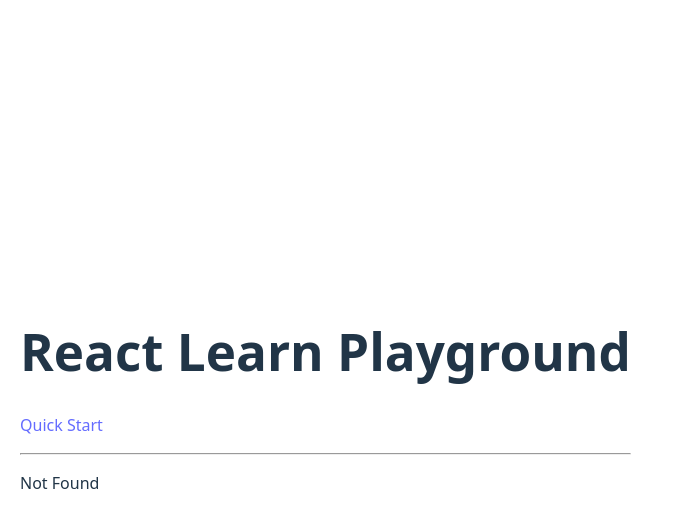
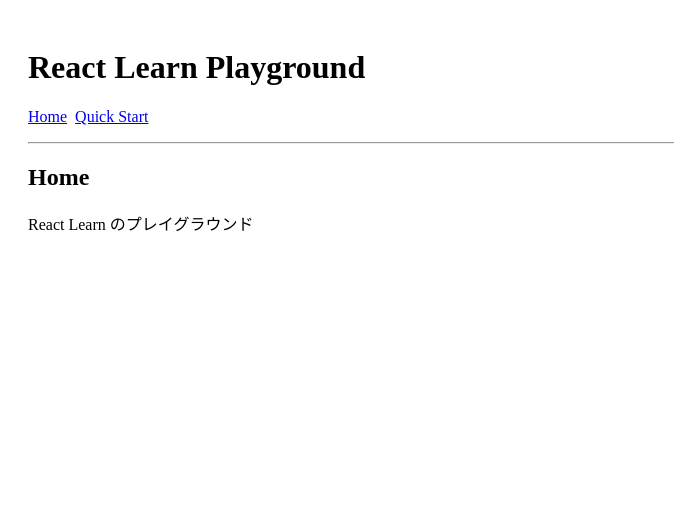
Before and after one commit to mami-tus/react-training, a React (Vite) app: page / in a window 1280 px wide. Before the commit this address had no page. Shown: the top 528 px of the page, without its empty margins (0-674 px from the left). Built offline with nearby package versions, Linux system fonts and the light colour scheme.

Commit message:
main.tsx で Router を動かす

```diff
--- a/src/main.tsx
+++ b/src/main.tsx
@@ -1,11 +1,25 @@
+import { createRouter, RouterProvider } from "@tanstack/react-router";
 import { StrictMode } from "react";
-import { createRoot } from "react-dom/client";
-import "./index.css";
-import { RouterProvider } from "@tanstack/react-router";
-import { router } from "./router";
+import ReactDOM from "react-dom/client";
+import { routeTree } from "./routeTree.gen";
 
-createRoot(document.getElementById("root")!).render(
-	<StrictMode>
-		<RouterProvider router={router} />
-	</StrictMode>,
-);
+// Router インスタンス作成
+const router = createRouter({ routeTree });
+
+// 型拡張
+declare module "@tanstack/react-router" {
+	interface Register {
+		router: typeof router;
+	}
+}
+
+// root の複数生成を避けるための公式推奨パターン
+const rootElement = document.getElementById("root")!;
+if (!rootElement.innerHTML) {
+	const root = ReactDOM.createRoot(rootElement);
+	root.render(
+		<StrictMode>
+			<RouterProvider router={router} />
+		</StrictMode>,
+	);
+}
--- /dev/null
+++ b/src/routeTree.gen.ts
@@ -0,0 +1,77 @@
+/* eslint-disable */
+
+// @ts-nocheck
+
+// noinspection JSUnusedGlobalSymbols
+
+// This file was automatically generated by TanStack Router.
+// You should NOT make any changes in this file as it will be overwritten.
+// Additionally, you should also exclude this file from your linter and/or formatter to prevent it from being checked or modified.
+
+import { Route as rootRouteImport } from './routes/__root'
+import { Route as QuickStartRouteImport } from './routes/quick-start'
+import { Route as IndexRouteImport } from './routes/index'
+
+const QuickStartRoute = QuickStartRouteImport.update({
+  id: '/quick-start',
+  path: '/quick-start',
+  getParentRoute: () => rootRouteImport,
+} as any)
+const IndexRoute = IndexRouteImport.update({
+  id: '/',
+  path: '/',
+  getParentRoute: () => rootRouteImport,
+} as any)
+
+export interface FileRoutesByFullPath {
+  '/': typeof IndexRoute
+  '/quick-start': typeof QuickStartRoute
+}
+export interface FileRoutesByTo {
+  '/': typeof IndexRoute
+  '/quick-start': typeof QuickStartRoute
+}
+export interface FileRoutesById {
+  __root__: typeof rootRouteImport
+  '/': typeof IndexRoute
+  '/quick-start': typeof QuickStartRoute
+}
+export interface FileRouteTypes {
+  fileRoutesByFullPath: FileRoutesByFullPath
+  fullPaths: '/' | '/quick-start'
+  fileRoutesByTo: FileRoutesByTo
+  to: '/' | '/quick-start'
+  id: '__root__' | '/' | '/quick-start'
+  fileRoutesById: FileRoutesById
+}
+export interface RootRouteChildren {
+  IndexRoute: typeof IndexRoute
+  QuickStartRoute: typeof QuickStartRoute
+}
+
+declare module '@tanstack/react-router' {
+  interface FileRoutesByPath {
+    '/quick-start': {
+      id: '/quick-start'
+      path: '/quick-start'
+      fullPath: '/quick-start'
+      preLoaderRoute: typeof QuickStartRouteImport
+      parentRoute: typeof rootRouteImport
+    }
+    '/': {
+      id: '/'
+      path: '/'
+      fullPath: '/'
+      preLoaderRoute: typeof IndexRouteImport
+      parentRoute: typeof rootRouteImport
+    }
+  }
+}
+
+const rootRouteChildren: RootRouteChildren = {
+  IndexRoute: IndexRoute,
+  QuickStartRoute: QuickStartRoute,
+}
+export const routeTree = rootRouteImport
+  ._addFileChildren(rootRouteChildren)
+  ._addFileTypes<FileRouteTypes>()
--- a/src/router.tsx
+++ /dev/null
@@ -1,42 +0,0 @@
-// src/router.tsx
-import {
-	createRootRoute,
-	createRoute,
-	createRouter,
-	Outlet,
-} from "@tanstack/react-router";
-import QuickStartPage from "./learn/01-quick-start/QuickStartPage";
-
-// アプリ全体の「共通レイアウト」になるルート
-const rootRoute = createRootRoute({
-	component: () => (
-		<div style={{ padding: 20 }}>
-			<h1>React Learn Playground</h1>
-			<nav style={{ marginBottom: 16 }}>
-				<a href="/quick-start">Quick Start</a>
-				{/* ここに他の章へのリンクを足していく */}
-			</nav>
-			<hr />
-			<Outlet />
-		</div>
-	),
-});
-
-// /quick-start 用のページルート
-const quickStartRoute = createRoute({
-	getParentRoute: () => rootRoute,
-	path: "/quick-start",
-	component: QuickStartPage,
-});
-
-// ルートツリーを組み立てて Router を作成
-const routeTree = rootRoute.addChildren([quickStartRoute]);
-
-export const router = createRouter({ routeTree });
-
-// 型補完のためのモジュール拡張
-declare module "@tanstack/react-router" {
-	interface Register {
-		router: typeof router;
-	}
-}
--- a/src/routes/quick-start.tsx
+++ b/src/routes/quick-start.tsx
@@ -8,7 +8,3 @@
 		</div>
 	),
 });
-
-function RouteComponent() {
-	return <div>Hello "/quick-start"!</div>;
-}
```
